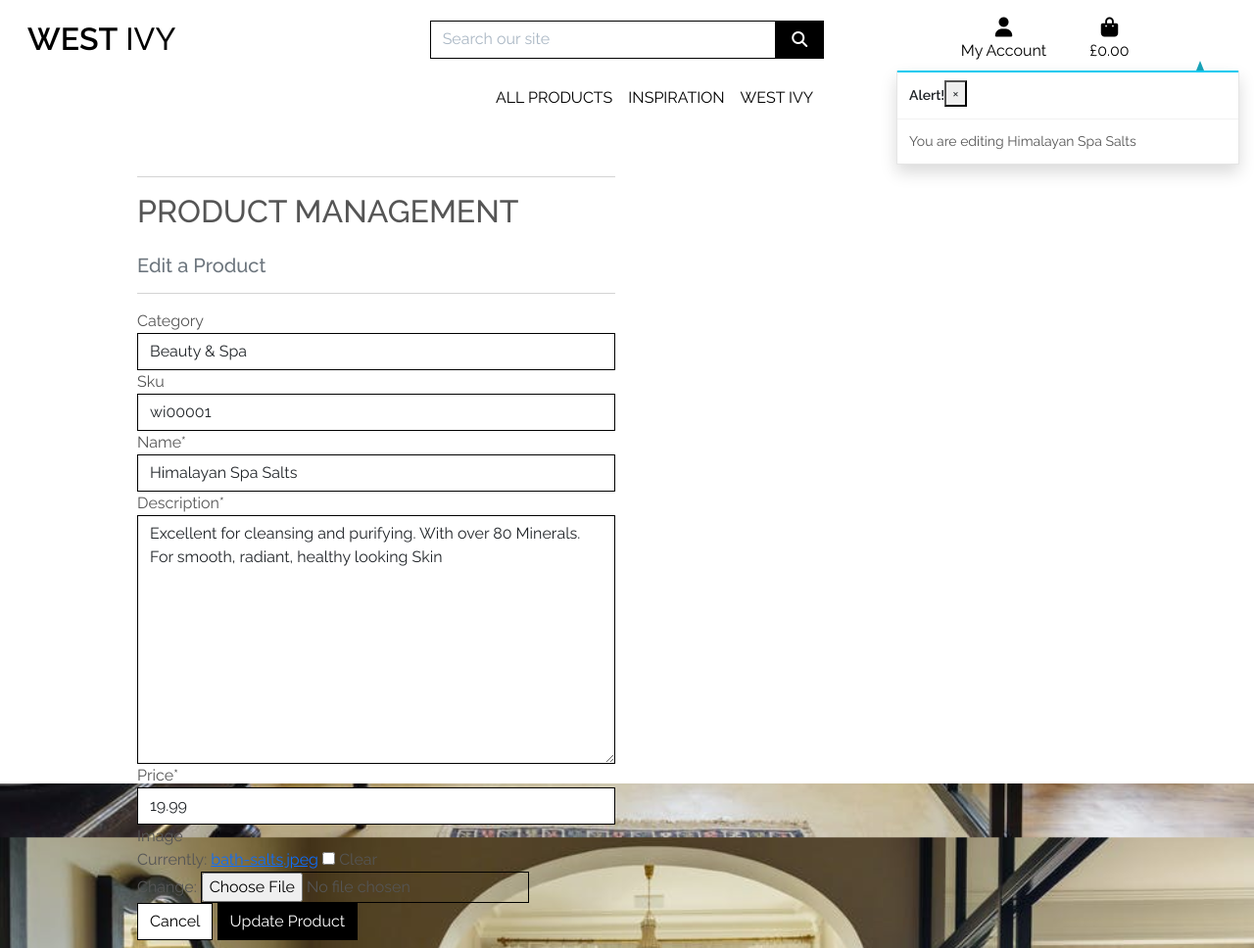
After one commit to carolinecole25/MS4_CC_west_ivy, a Django app: page /products/edit/1/ in a window 1280 px wide. The commit adds this page. Shown: the whole page at 98% size. Run offline with Django 3.2, Linux system fonts and the light colour scheme; data comes from the database, SQL or seed files in the repository; some libraries are stand-ins or nearby versions.

Commit message:
edit product added

```diff
--- /dev/null
+++ b/products/templates/products/edit_product.html
@@ -0,0 +1,37 @@
+{% extends "base.html" %}
+{% load static %}
+
+{% block page_header %}
+    <div class="container header-container">
+        <div class="row">
+            <div class="col"></div>
+        </div>
+    </div>
+{% endblock %}
+
+{% block content %}
+    <div class="overlay"></div>
+    <div class="container">
+        <div class="row">
+            <div class="col-12 col-md-6">
+                <hr>
+                <h2 class="logo-font mb-4">Product Management</h2>
+                <h5 class="text-muted">Edit a Product</h5>
+                <hr>
+            </div>
+        </div>
+
+        <div class="row">
+            <div class="col-12 col-md-6">
+                <form method="POST" action="{% url 'edit_product' product.id %}" class="form mb-2" enctype="multipart/form-data">
+                    {% csrf_token %}
+                    {{ form | crispy }}
+                    <div class="text-right">
+                        <a class="btn btn-outline-black rounded-0" href="{% url 'products' %}">Cancel</a>
+                        <button class="btn btn-black rounded-0" type="submit">Update Product</button>
+                    </div>
+                </form>
+            </div>
+        </div>
+    </div>
+{% endblock %}
--- a/products/urls.py
+++ b/products/urls.py
@@ -5,4 +5,5 @@ urlpatterns = [
     path('', views.all_products, name='products'),
     path('<int:product_id>/', views.product_detail, name='product_detail'),
     path('add/', views.add_product, name='add_product'),
+    path('edit/<int:product_id>/', views.edit_product, name='edit_product'),
 ]
--- a/products/views.py
+++ b/products/views.py
@@ -89,3 +89,27 @@ def add_product(request):
     }
 
     return render(request, template, context)
+
+
+def edit_product(request, product_id):
+    """ Edit a product in the store """
+    product = get_object_or_404(Product, pk=product_id)
+    if request.method == 'POST':
+        form = ProductForm(request.POST, request.FILES, instance=product)
+        if form.is_valid():
+            form.save()
+            messages.success(request, 'Successfully updated product!')
+            return redirect(reverse('product_detail', args=[product.id]))
+        else:
+            messages.error(request, 'Failed to update product. Please ensure the form is valid.')
+    else:
+        form = ProductForm(instance=product)
+        messages.info(request, f'You are editing {product.name}')
+
+    template = 'products/edit_product.html'
+    context = {
+        'form': form,
+        'product': product,
+    }
+
+    return render(request, template, context)
--- a/templates/includes/main-nav.html
+++ b/templates/includes/main-nav.html
@@ -1,13 +1,13 @@
 <div class="collapse navbar-collapse">
     <ul class="navbar-nav w-auto mx-auto">
-        <li class="nav-item dropdown">
+        <!--<li class="nav-item dropdown">
             <a class="logo-font font-weight-bold nav-link text-black mr-5" href="#" id="new-products-link" data-toggle="dropdown" aria-haspopup="true" aria-expanded="false">
                 New Arrivals
             </a>
             <div class="dropdown-menu border-0" aria-labelledby="new-products-link">
                 <a href="{% url 'products' %}?category=new_arrivals" class="dropdown-item">All New Products</a>
             </div>
-        </li>
+        </li>-->
 
         <li class="nav-item dropdown">
             <a class="logo-font font-weight-bold nav-link text-black mr-5" href="#" id="all-products-link" data-toggle="dropdown" aria-haspopup="true" aria-expanded="false">
```
